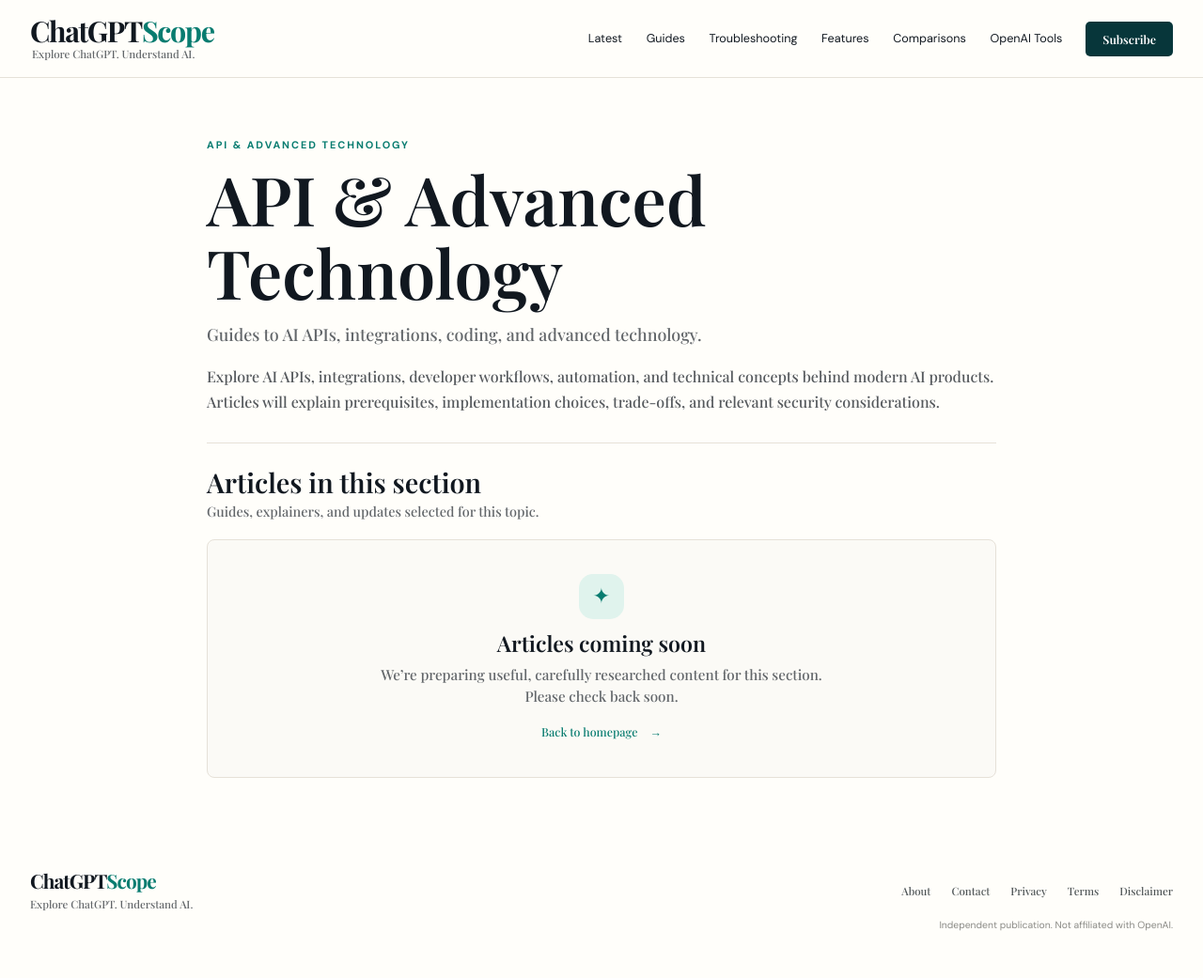
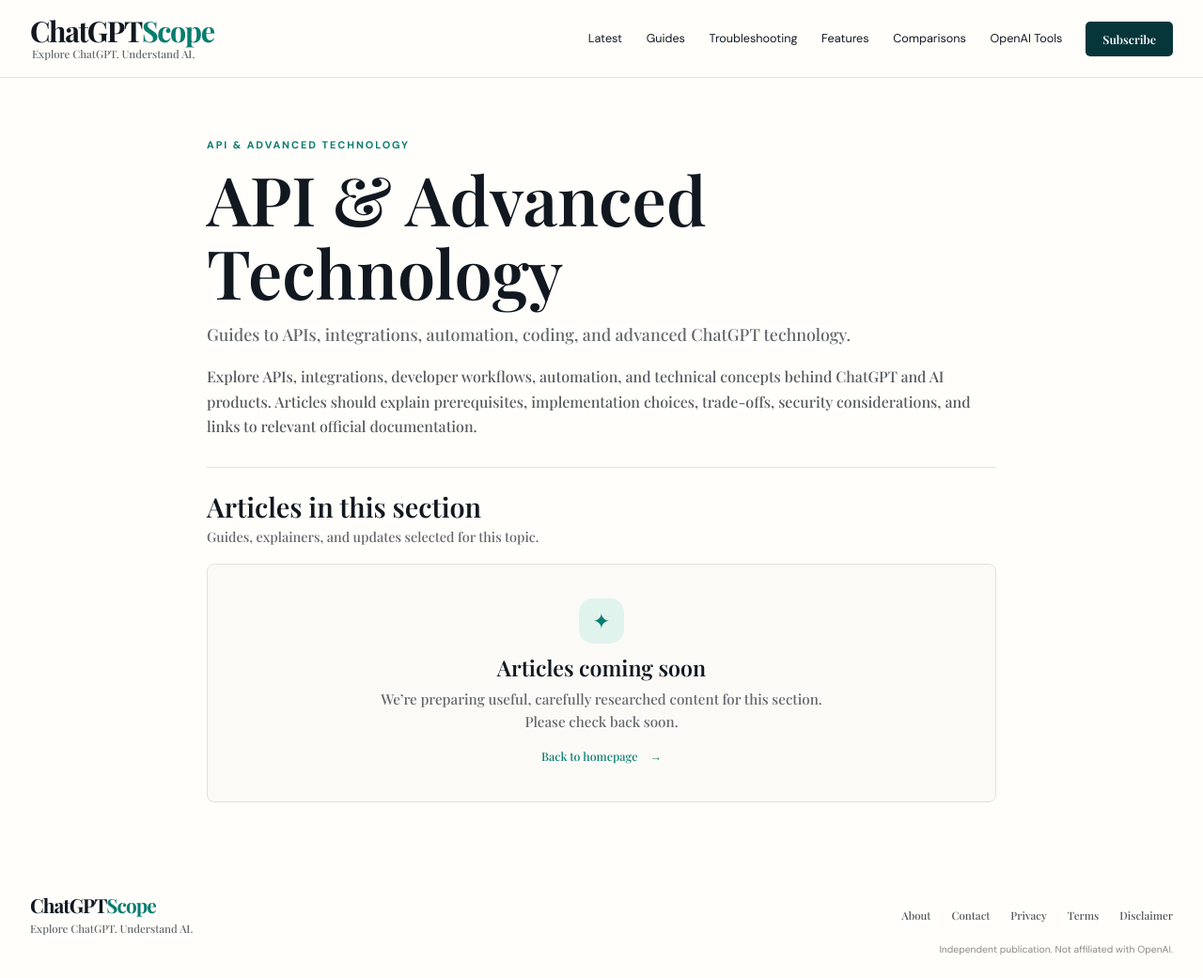
Before and after one commit to todaysnewsai/ChatGPTScope, a Jekyll site: the page built from api-technology/index.md, in a window 1280 px wide and 1041 px high. Shown: the whole window at 94% size. Built offline with Jekyll 4.4.1, drawn with Linux system fonts in a browser that asks for light colours.

Commit message:
Complete ChatGPTScope topic page: api-technology/index.md

```diff
--- a/api-technology/index.md
+++ b/api-technology/index.md
@@ -3,7 +3,7 @@
 title: "API & Advanced Technology"
 permalink: /api-technology/
 category: api-technology
-description: "Guides to AI APIs, integrations, coding, and advanced technology."
+description: "Guides to APIs, integrations, automation, coding, and advanced ChatGPT technology."
 ---
 
-Explore AI APIs, integrations, developer workflows, automation, and technical concepts behind modern AI products. Articles will explain prerequisites, implementation choices, trade-offs, and relevant security considerations.
+Explore APIs, integrations, developer workflows, automation, and technical concepts behind ChatGPT and AI products. Articles should explain prerequisites, implementation choices, trade-offs, security considerations, and links to relevant official documentation.
```
